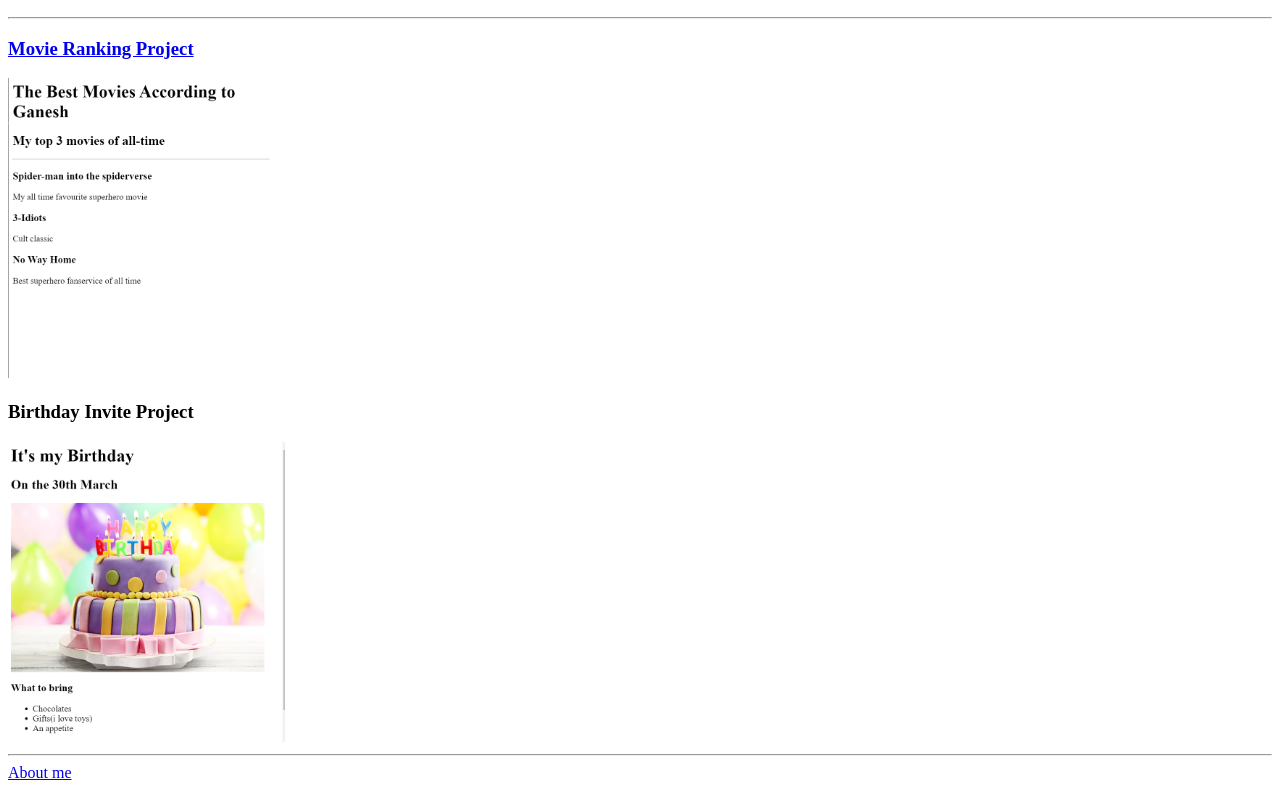
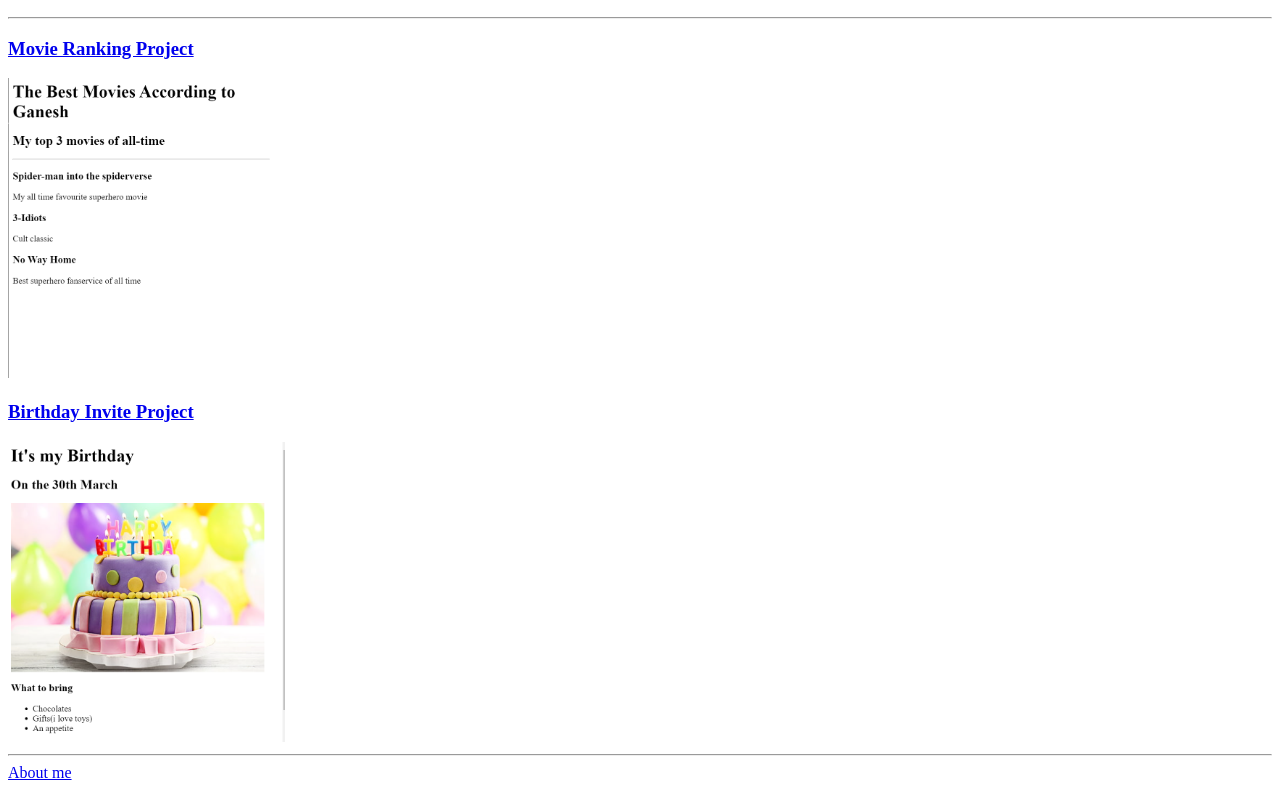
Before and after one commit to DarkGj/html-portfolio, a plain HTML site: page index.html in a window 1280 px wide. Shown: the part 110-900 px from the top of the page. Drawn offline with Linux system fonts and the light colour scheme.

Commit message:
Add files via upload

```diff
--- a/index.html
+++ b/index.html
@@ -26,7 +26,8 @@
     <hr>
     <h3><a href="public/movie-ranking.html">Movie Ranking Project</a></h3>
     <img src="assets/images/FavouriteMoviesScreenshot.png" alt="" height="300px">
-    <h3><a href="public/birthday-invite.html"></a>Birthday Invite Project</h3>
+
+    <h3><a href="public/birthday-invite.html">Birthday Invite Project</a></h3>
     <img src="assets/images/BdayScreenshot.png" alt="" height="300px">
     <hr>
     <a href="public/about.html">About me</a>
```
